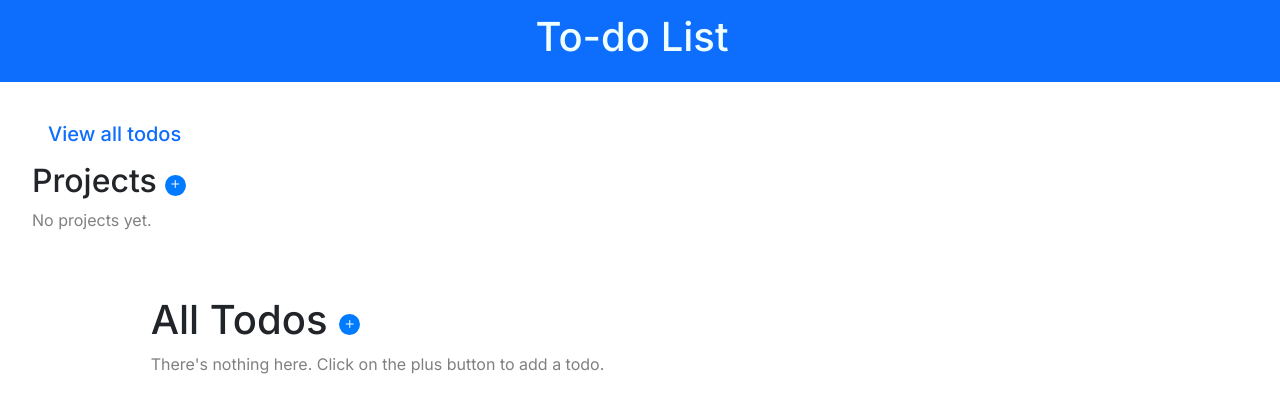
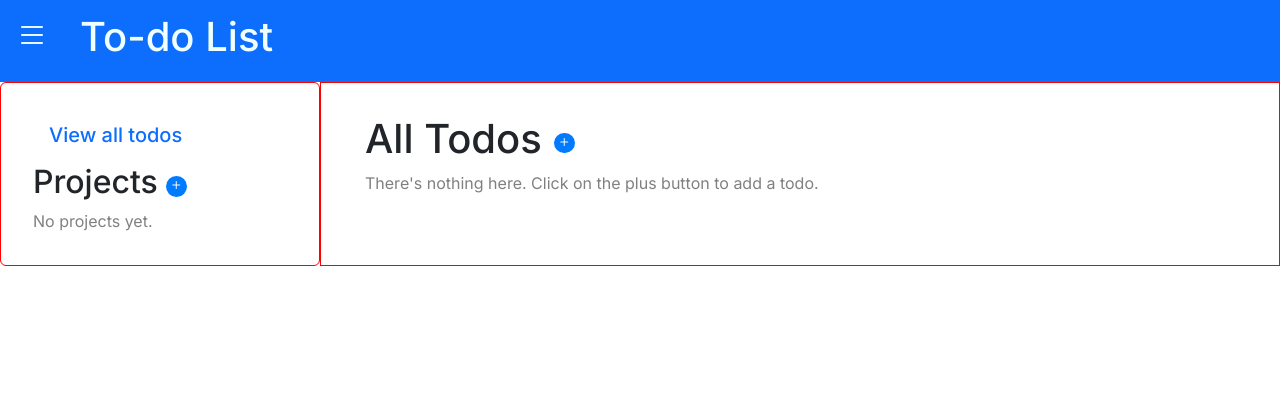
Before and after one commit to neilcasas/todo, a website built with webpack: page src/index.html in a window 1280 px wide. Built offline with nearby package versions, Linux system fonts and the light colour scheme.

Commit message:
added list button on navbar

```diff
--- a/src/index.html
+++ b/src/index.html
@@ -9,7 +9,8 @@
   <body>
     <header>
       <nav class="navbar navbar-expand-lg bg-primary">
-        <div class="container-fluid justify-content-center">
+        <div class="d-flex align-items-center justify-content-center">
+          <i class="bi bi-list" id="sidenavbar-toggler"></i>
           <a class="navbar-brand text-center">
             <h1 id="navbar-text">To-do List</h1>
           </a>
@@ -19,8 +20,8 @@
     <main>
       <div class="container-fluid">
         <div class="row">
-          <div class="col" id="side-navbar"></div>
-          <div class="col-10 container-fluid" id="content"></div>
+          <div class="col-md-3 card" id="side-navbar"></div>
+          <div class="col-md-9 container-fluid" id="content"></div>
         </div>
       </div>
     </main>
--- a/src/scss/styles.scss
+++ b/src/scss/styles.scss
@@ -14,13 +14,28 @@ textarea {
   resize: none;
 }
 
+/* Navbar styling */
 #navbar-text {
   color: azure;
+}
+
+#sidenavbar-toggler {
+  font-size: 2rem;
+  color: azure;
+  margin-bottom: 10px;
+  margin-right: 2rem;
+  margin-left: 1rem;
+  padding: 0;
 }
 
 #side-navbar,
 #content {
   padding: 2rem;
+  border: 1px solid red;
+}
+
+.hide-nav {
+  display: none;
 }
 #add-btn {
   display: flex;
```
